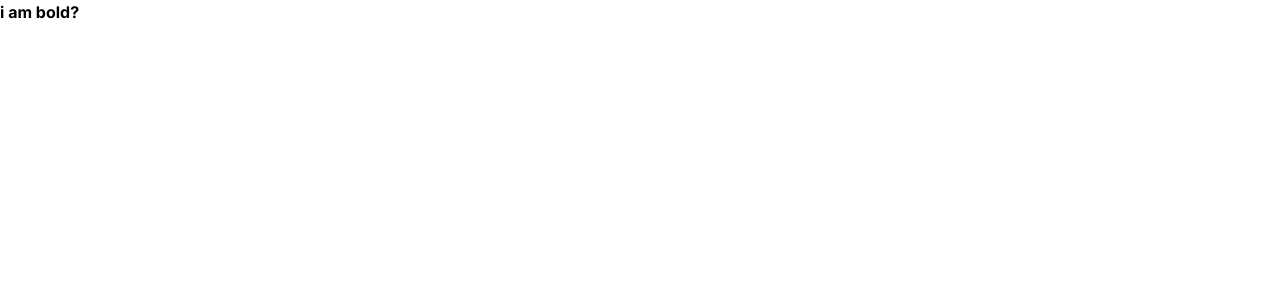
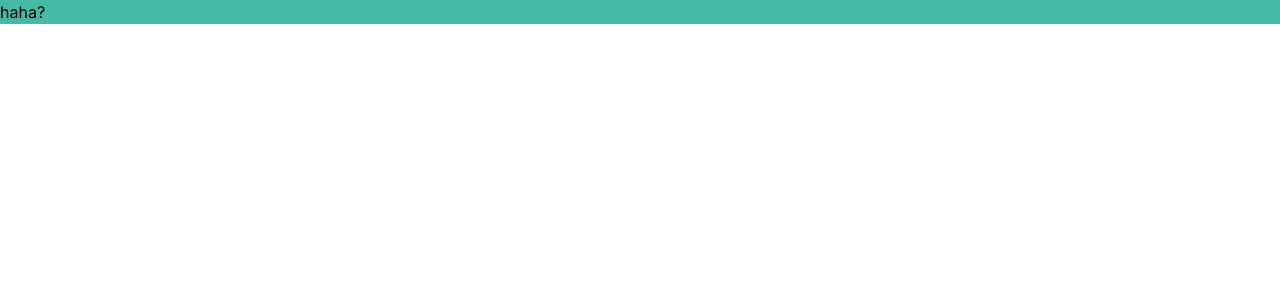
Before and after one commit to ddamiankowalski/doccy, an Angular app in the folder apps/ui/: page / in a window 1280 px wide. Shown: the top 300 px of the page. Built offline with nearby package versions, Linux system fonts and the light colour scheme.

Commit message:
added theme in css

```diff
--- a/apps/ui/src/app/app.html
+++ b/apps/ui/src/app/app.html
@@ -1 +1 @@
-<div class="font-bold">i am bold?</div>
+<div class="bg-mint-500">haha?</div>
--- a/apps/ui/src/styles.css
+++ b/apps/ui/src/styles.css
@@ -1,6 +1,10 @@
 /* You can add global styles to this file, and also import other style files */
 
 @import 'tailwindcss';
+
+@theme {
+  --color-mint-500: oklch(0.72 0.11 178);
+}
 
 html {
   font-family: 'Inter', sans-serif;
```
